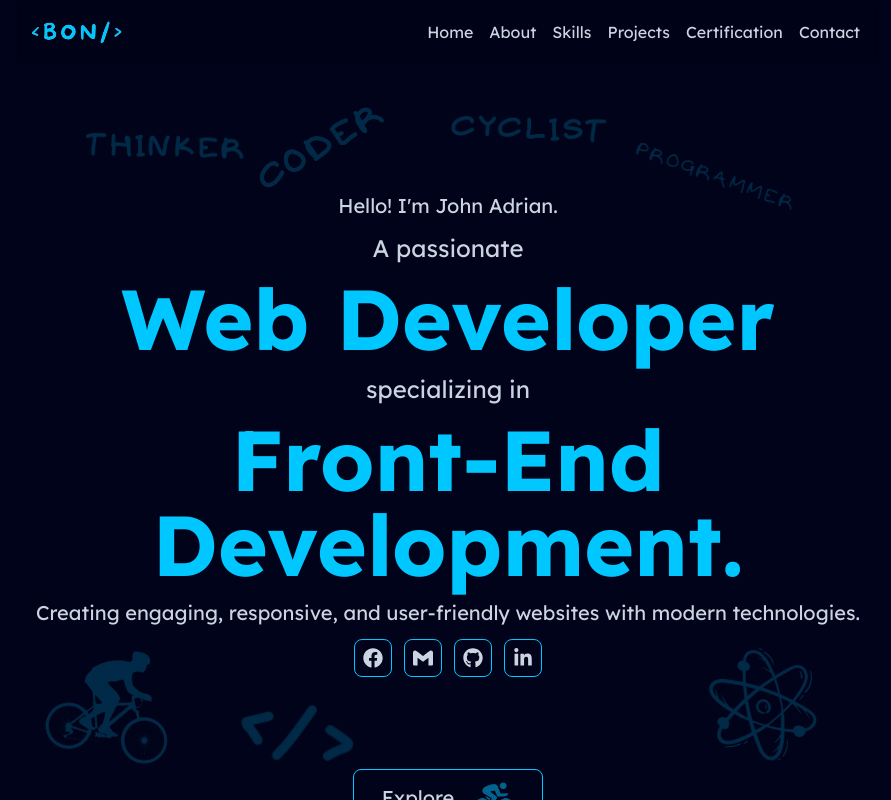
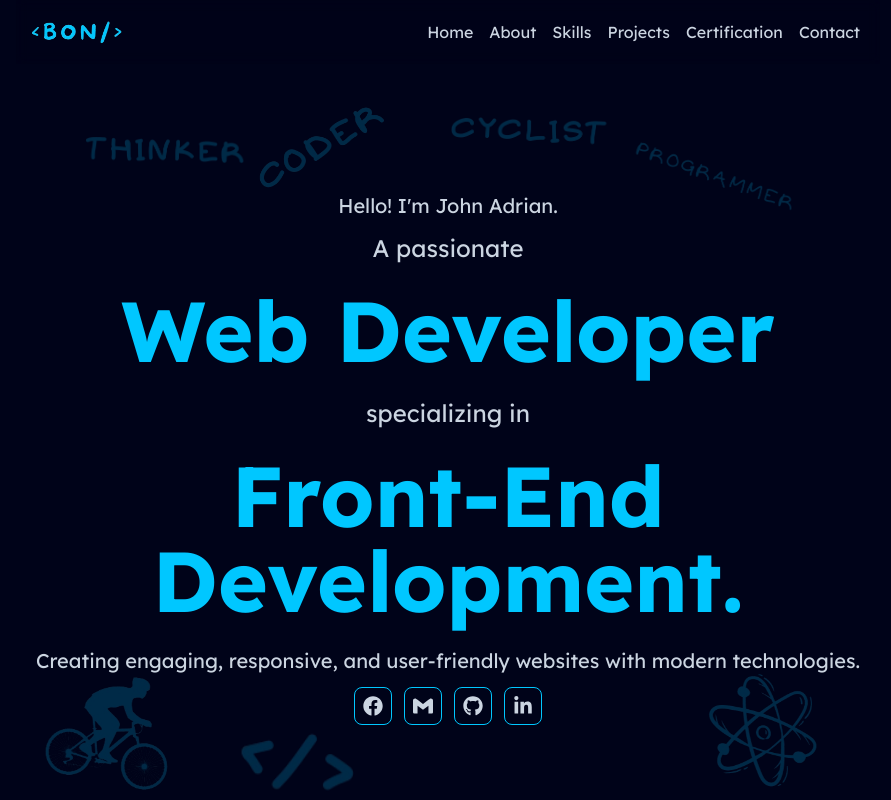
Before and after one commit to Adrian9502/react-portfolio-2024, a React (Vite) app: page / in a window 1280 px wide. Shown: the top 800 px of the page, without its empty margins (192-1083 px from the left). Built offline with nearby package versions, Linux system fonts and the light colour scheme.

Commit message:
added animation in introduction component

```diff
--- a/src/Components/Home/Introduction.jsx
+++ b/src/Components/Home/Introduction.jsx
@@ -7,14 +7,6 @@ import { useState } from "react";
 export default function Introduction() {
   // state for hovering in bicycle
   const [imageSrc, setImageSrc] = useState("/biking-static.png");
-  const itemVariants = {
-    hidden: { opacity: 0, y: 30 },
-    visible: {
-      opacity: 1,
-      y: 0,
-      transition: { duration: 1, ease: "easeInOut" },
-    },
-  };
 
   // Animation for doodle images
   const doodleVariants = {
@@ -129,6 +121,27 @@ export default function Introduction() {
       alt: "doodle7",
     },
   ];
+  // Animation for text
+  // Variants for the animation
+  const fadeFromCenter = {
+    hidden: { opacity: 0, scale: 0.8 },
+    visible: { opacity: 1, scale: 1 },
+  };
+
+  const fadeFromLeft = {
+    hidden: { opacity: 0, x: -100 },
+    visible: { opacity: 1, x: 0 },
+  };
+
+  const fadeFromRight = {
+    hidden: { opacity: 0, x: 100 },
+    visible: { opacity: 1, x: 0 },
+  };
+
+  const fadeFromBottom = {
+    hidden: { opacity: 0, y: 50 },
+    visible: { opacity: 1, y: 0 },
+  };
 
   return (
     // main container
@@ -139,46 +152,69 @@ export default function Introduction() {
         initial="hidden"
         animate="visible"
       >
-        {/* hello! text */}
+        {/* Hello! I'm John Adrian. */}
         <motion.div
           className="text-base md:text-lg lg:text-xl"
-          variants={itemVariants}
+          variants={fadeFromCenter}
+          transition={{ duration: 2, delay: 0 }} // no delay
         >
           Hello! I&apos;m John Adrian.
         </motion.div>
-        {/* A passionate... text */}
+
+        {/* A passionate */}
         <motion.div
           className="text-lg sm:text-xl md:text-2xl lg:text-2xl flex flex-col items-center lg:items-stretch"
-          variants={itemVariants}
+          variants={fadeFromCenter}
+          transition={{ duration: 2, delay: 0.6 }} // .3sec delay
         >
           A passionate
-          {/* Web Developer text */}
-          <motion.span
+        </motion.div>
+
+        {/* Web Developer */}
+        <motion.div
           className="text-custom-cyan lg:py-3 text-4xl sm:text-6xl md:text-7xl lg:text-[85px] font-bold"
-            variants={itemVariants}
+          variants={fadeFromLeft}
+          transition={{ duration: 2, delay: 0.9 }} // .6sec delay
         >
           Web Developer
-          </motion.span>
+        </motion.div>
+
+        {/* specializing in */}
+        <motion.div
+          className="text-lg sm:text-xl md:text-2xl lg:text-2xl flex flex-col items-center lg:items-stretch"
+          variants={fadeFromCenter}
+          transition={{ duration: 2, delay: 1.2 }} // .9sec delay
+        >
           specializing in
-          {/* Front end developer text */}
+        </motion.div>
+
+        {/* Front-End Development */}
         <motion.div
           className="text-custom-cyan py-2 lg:py-3 text-4xl sm:text-6xl md:text-7xl lg:text-[85px] font-bold"
-            variants={itemVariants}
+          variants={fadeFromRight}
+          transition={{ duration: 2, delay: 1.3 }} // 1.2sec delay
         >
           Front-End Development.
         </motion.div>
-          {/* Creating engaging... text */}
+
+        {/* Creating engaging... */}
         <motion.div
           className="text-sm sm:text-base md:text-lg lg:text-xl text-center tracking-normal"
-            variants={itemVariants}
+          variants={fadeFromBottom}
+          transition={{ duration: 2, delay: 1.8 }}
         >
-            Creating engaging, responsive, and user-friendly websites with
-            modern technologies.
-          </motion.div>
+          Creating engaging, responsive, and user-friendly websites with modern
+          technologies.
         </motion.div>
 
         {/* Social icons */}
-        <div className="flex items-center justify-center gap-3">
+        <motion.div
+          className="flex items-center justify-center gap-3"
+          initial="hidden"
+          animate="visible"
+          variants={fadeFromBottom}
+          transition={{ duration: 2, delay: 2.1 }}
+        >
           {socialLinks.map((social, index) => (
             <SocialIcons
               key={index}
@@ -187,7 +223,7 @@ export default function Introduction() {
               label={social.label}
             />
           ))}
-        </div>
+        </motion.div>
 
         {/* doodle and Explore button */}
         <div className="flex flex-col items-center justify-center w-full lg:gap-40 ">
@@ -204,7 +240,14 @@ export default function Introduction() {
             />
           ))}
 
-          <a href="#About" className="mt-20">
+          <motion.a
+            initial="hidden"
+            animate="visible"
+            variants={fadeFromCenter}
+            transition={{ duration: 1, delay: 1.6 }}
+            href="#About"
+            className="mt-20"
+          >
             <span
               onMouseEnter={() => {
                 setImageSrc("/biking gif.gif"); // Set GIF when hovered
@@ -221,7 +264,7 @@ export default function Introduction() {
                 alt="biking gif"
               />
             </span>
-          </a>
+          </motion.a>
           <iframe
             className="w-20"
             src="https://lottie.host/embed/7bf3af0d-e1bb-4e60-b2db-ca4493a39c41/9ZvnnjxxxB.json"
```
Lines whose indentation alone changed are shown as unchanged.
